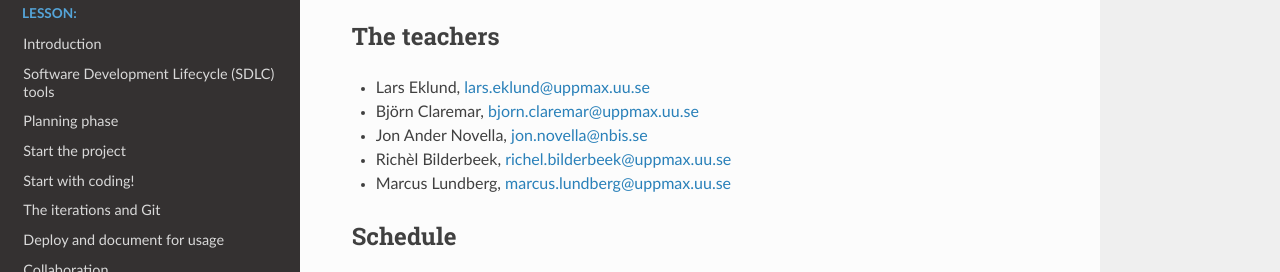
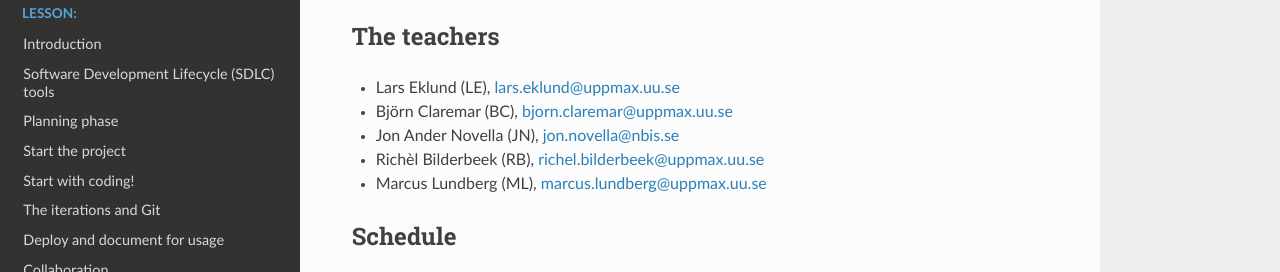
Before and after one commit to UPPMAX/programming_formalisms_intro, a Sphinx documentation site: the page built from doc/index.rst, in a window 1280 px wide and 900 px high, scrolled down 2863 px, cut to the strip 180-452 px from the top of the window. Built offline with Sphinx 7.4.7 and the Read the Docs theme 2.0.0, drawn with Linux system fonts in a browser that asks for light colours; pages that are not in the unit, such as notebooks, are missing from menus.

```diff
--- a/doc/index.rst
+++ b/doc/index.rst
@@ -149,11 +149,11 @@ Collaboration document HackMD
 The teachers
 ------------
 
-- Lars Eklund, lars.eklund@uppmax.uu.se
-- Björn Claremar, bjorn.claremar@uppmax.uu.se
-- Jon Ander Novella, jon.novella@nbis.se
-- Richèl Bilderbeek, richel.bilderbeek@uppmax.uu.se
-- Marcus Lundberg, marcus.lundberg@uppmax.uu.se
+- Lars Eklund (LE), lars.eklund@uppmax.uu.se
+- Björn Claremar (BC), bjorn.claremar@uppmax.uu.se
+- Jon Ander Novella (JN), jon.novella@nbis.se
+- Richèl Bilderbeek (RB), richel.bilderbeek@uppmax.uu.se
+- Marcus Lundberg (ML), marcus.lundberg@uppmax.uu.se
 
 Schedule
 --------
```
